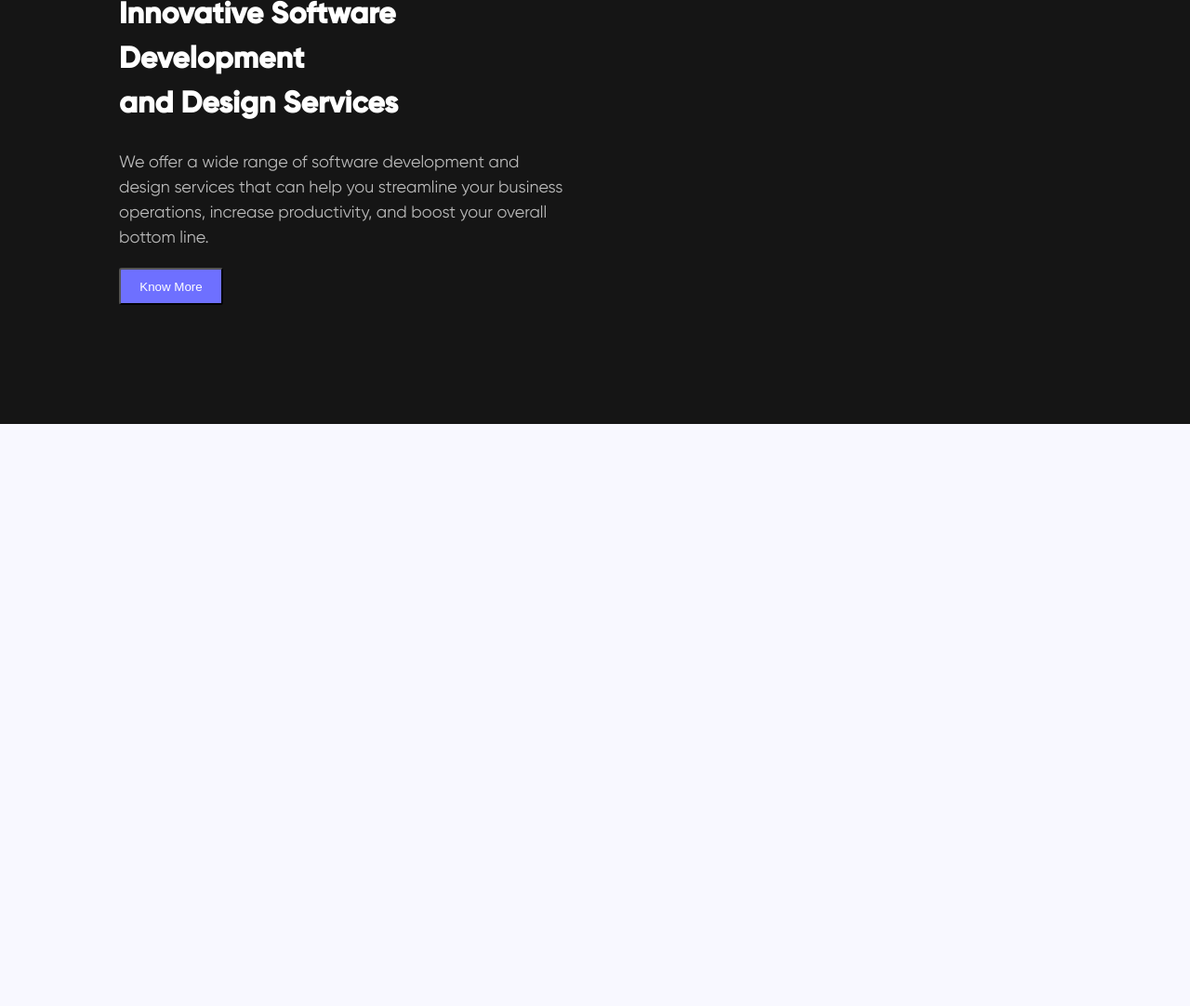
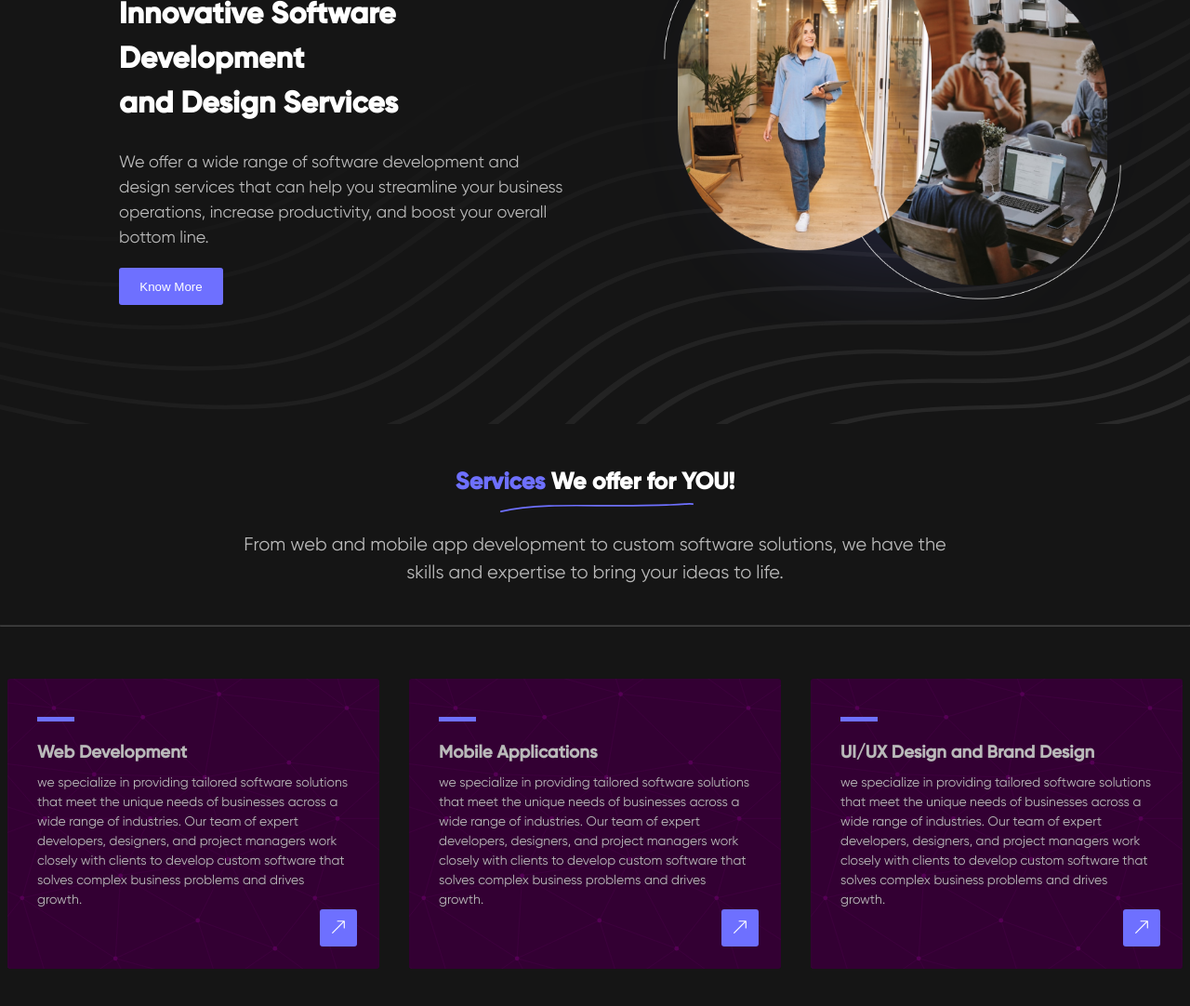
Before and after one commit to AnandhuBInu2000/Zorcecode, a plain HTML site: page index.html in a window 1280 px wide. Shown: the part 275-1357 px from the top of the page at 93% size. Before the commit the page ends 800 px from the top, so only its background shows below. Drawn offline with Linux system fonts and the light colour scheme.

Commit message:
Second commit. Some changes in Top Section and new services section added

```diff
--- a/assets/style.css
+++ b/assets/style.css
@@ -15,13 +15,19 @@
     src: url(font-gilroy/Gilroy-Medium.ttf);
 
 }
+@font-face {
+    font-family: gilroy-semibold;
+    src: url(font-gilroy/Gilroy-SemiBold.ttf);
+}
 body{
     margin: 0;
     padding: 0;
-    background-color: ghostwhite;
+    background-color: #151515;
+    color: #ffffff;
+    z-index: -1px;
 }
 
-/*Header css starts*/
+/*Header*/
 
 header{
     display: flex;
@@ -31,7 +37,8 @@ header{
     width: 100%;
     align-items: center;
     justify-content: space-between;
-    z-index: 10px;
+    top: 0;
+    z-index: 1;
 }
 header .z-logo{
    max-width: 8rem;
@@ -136,7 +143,7 @@ label{
 
 }
 
-/*Header css ends*/
+/*Header end*/
 
 /* top-section */
 
@@ -145,11 +152,14 @@ label{
     top: 4rem;
     background-color: #151515;
     color: #ffffff;
-    position: absolute;
+    position: relative;
     width: 100%;
     display: flex;
     flex-wrap: wrap;
-    z-index: -1;
+    background-image: url(Svgs/lines\ bg.svg);
+    background-position: center;
+    background-size: cover;
+    background-repeat: no-repeat;
 }
 .left-top-section{
     max-width: 50%;
@@ -174,20 +184,36 @@ label{
     line-height: 150%;
     color:  #B9B9B9;
 }
-.left-top-section button{
+.left-top-section button {
     width: 112px;
     height: 40px;
     background-color: #6E70FF;
     color: #ffffff;
     border-radius: 3px;
+    border: none;
 }
 .left-top-section button:hover{
     background-color: blueviolet;
 }
 .right-top-section{
     max-width: 50%;
-    max-height: 100%;
 }
+.right-top-section img{
+   max-width: 85%;
+   object-fit: cover;
+   object-position: center;
+   margin-top: 6.5rem;
+   margin-bottom: auto;
+   margin-left: auto;
+   margin-right: auto;
+   display: block;
+   padding: 4%;
+   background-image: url(Svgs/Ellipse\ 3.svg);
+   background-size: cover;
+   background-position: center;
+   background-repeat: no-repeat;
+}
+
 
 @media (max-width:768px){
     .top-section{
@@ -199,8 +225,144 @@ label{
     }
     .left-top-section h1{
         font-size: 25px;
-    }
+  }
     .left-top-section p{
         font-size: 15px;
     }
+    .right-top-section img{
+        margin-left: 25%;
+        margin-right: 20%;
+        margin-top: 2rem;
+        max-width: 150%;
+    }
 }
+/*top-section end*/
+
+/* services */
+.services{
+    position: relative;
+    width: 100%;
+    margin-top: 5rem;
+}
+.services hr{
+opacity: 0.2;
+}
+.services-header{
+    min-height: 12rem;
+    text-align: center;
+}
+.services-header h2{
+    font-family: gilroy-bold;
+    padding-top: 2rem;
+    font-size: 25px;
+}
+ .services-header h2::before {
+    position: absolute;
+    content: '';
+    width: 19rem;
+    height: 20px;
+    background-image: url(Svgs/service-underline.svg);
+    top: 4rem;
+    background-position: center;
+    background-size: cover;
+    background-size: 13rem;
+    background-repeat: no-repeat;
+    }
+.services-header p{
+    font-family: gilroy-regular;
+    padding-top: 1rem;
+    color: #B9B9B9;
+    font-size: 20px;
+    line-height: 150%;
+}
+.card-condainer{
+    position: relative;
+    height: 25rem;
+    display: flex;
+    flex-wrap: wrap;
+    gap: 2rem;
+    justify-content: center;
+    padding-top: 3rem;
+    padding-bottom: 2.5rem;
+}
+.card-condainer .card{
+    minheight: 20rem;
+    max-width: 25rem;
+    background-color: #2E2E2E;
+    align-items: center;
+    border-radius: 3px;
+    padding: 2rem;position: relative;
+    transition: linear;
+    background-image: url("Svgs/svg2.svg");
+    transition: transform .5s ease;
+}
+.card-condainer .card:hover{
+    transform: scale(1.1);
+}
+.card-condainer .card img{
+    width: 2.5rem;
+}
+.card-condainer .card h3{
+    font-family: gilroy-semibold;
+    color: #B9B9B9;
+}
+.card-condainer .card p{
+    font-family: gilroy-regular;
+    color: #B9B9B9;
+    line-height: 150%;
+    font-size: 14px;
+    margin-top: -0.5rem;
+}
+.card-condainer .card button{
+    height: 2.5rem;
+    width: 2.5rem;
+    background-color: #6E70FF;
+    border: none;
+    position: absolute;
+    right: 1.5rem;
+    bottom: 1.5rem;
+    border-radius: 3px;
+    cursor: pointer;
+}
+.card-condainer .card button:hover{
+    background-color: blueviolet;
+}
+.card-condainer .card .img-arrow{
+    width: 1rem;
+    padding: 1px;
+}
+
+@media (max-width:768px){
+    .services-header h2{
+        font-size: 20px;
+        margin-left: 5%;
+        margin-right: 5%;
+    }
+    .services-header p{
+        margin-left: 10%;
+        margin-right: 10%;
+        font-size: 15px;
+    }
+    .services-header h2::before{
+        top: 3.5rem;
+        width: 15rem;
+        background-size: 10rem;
+    }
+    .card-condainer{
+        gap: 1rem;
+    }
+    .card-condainer .card{
+        margin: 1rem;
+    }
+
+}
+@media (max-width:300px){
+    .services-header h2{
+        font-size: 15px;
+    }
+    .services-header h2::before{
+        top: 3rem;
+        width: 11rem;
+        background-size: 10rem;
+    }
+}
--- a/index.html
+++ b/index.html
@@ -30,11 +30,59 @@
     <section class="top-section">
         <div class="left-top-section">
             <h1>Turning Your<span> Ideas </span>into Reality : <br> Innovative Software Development <br> and Design Services</h1>
-            <p>We offer a wide range of software development and design services that can help you streamline your business operations, increase productivity, and boost your overall bottom line.</p>
-            <button>Know More</button>
+            <p>We offer a wide range of software development and design services that can help you streamline your
+                 business operations, increase productivity, and boost your overall bottom line.</p>
+            <button onclick="">Know More</button>
         </div>
         <div class="right-top-section">
+                <img src="assets/png/top-section-right-img2.png" alt="Pictures">
+        </div>
+    </section>
 
+    <section class="services">
+        <div class="services-header">
+            <h2><span style="color: #6E70FF;"> Services </span>We offer for YOU!</h2>
+
+            <p>From web and mobile app development to custom software solutions, we have the <br>
+                skills and expertise to bring your ideas to life.</p>
+        </div>
+
+        <hr>
+
+        <div class="card-condainer">
+            <div class="card">
+                <img  src="assets/Svgs/card line svg.svg" alt="line">
+                <h3>Web Development</h3>
+
+                <p>we specialize in providing tailored software solutions that meet the unique needs of
+                businesses across a wide range of industries. Our team of expert developers, designers,
+                and project managers work closely with clients to develop custom
+                software that solves complex business problems and drives growth.</p>
+
+                <button><img class="img-arrow" src="assets/Svgs/button arrow.svg" alt=">"></button>
+            </div>
+            <div class="card">
+                <img  src="assets/Svgs/card line svg.svg" alt="line">
+                <h3>Mobile Applications</h3>
+
+                <p>we specialize in providing tailored software solutions that meet the unique needs of
+                businesses across a wide range of industries. Our team of expert developers, designers,
+                and project managers work closely with clients to develop custom
+                software that solves complex business problems and drives growth.</p>
+
+                <button><img class="img-arrow" src="assets/Svgs/button arrow.svg" alt=">"></button>
+            </div>
+            <div class="card">
+                <img  src="assets/Svgs/card line svg.svg" alt="line">
+                <h3>UI/UX Design and Brand Design</h3>
+
+                <p>we specialize in providing tailored software solutions that meet the unique needs of
+                businesses across a wide range of industries. Our team of expert developers, designers,
+                and project managers work closely with clients to develop custom
+                software that solves complex business problems and drives growth.</p>
+
+                <button><img class="img-arrow" src="assets/Svgs/button arrow.svg" alt=">"></button>
+            </div>
         </div>
     </section>
 </body>
```
Also changed, not shown: assets/Svgs/Ellipse 3.svg (added), assets/Svgs/Frame line.svg (added), assets/Svgs/abstract-timekeeper.svg (added), assets/Svgs/button arrow.svg (added), assets/Svgs/card line svg.svg (added), assets/Svgs/lines bg.svg (added), assets/Svgs/section-top-left.svg (deleted), assets/Svgs/service-underline.svg (added), assets/Svgs/svg2.svg (added), assets/png/top-section-right-img.png (added), assets/png/top-section-right-img2.png (added).
